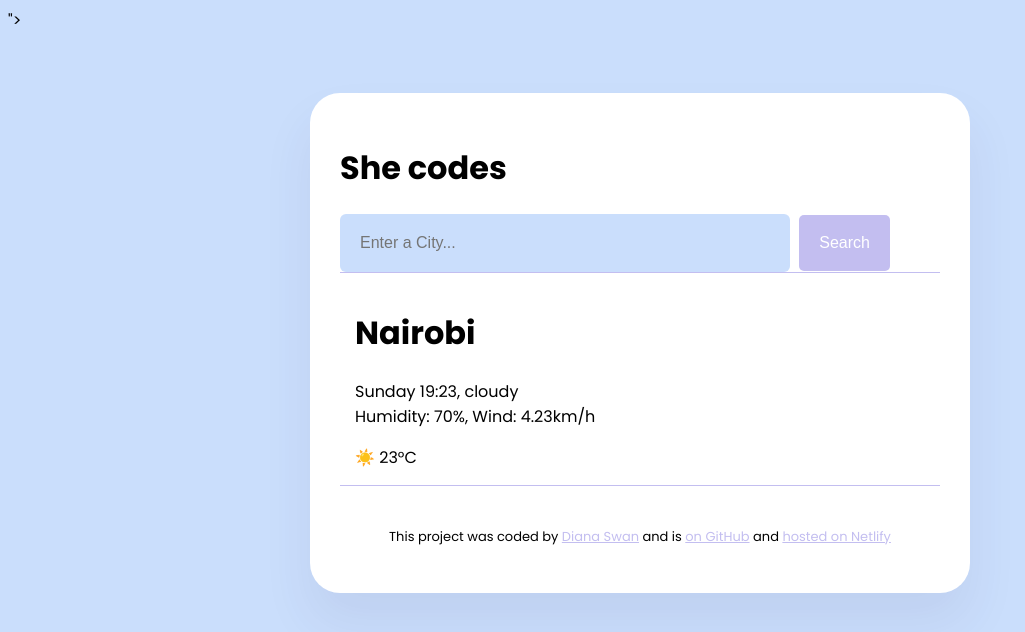
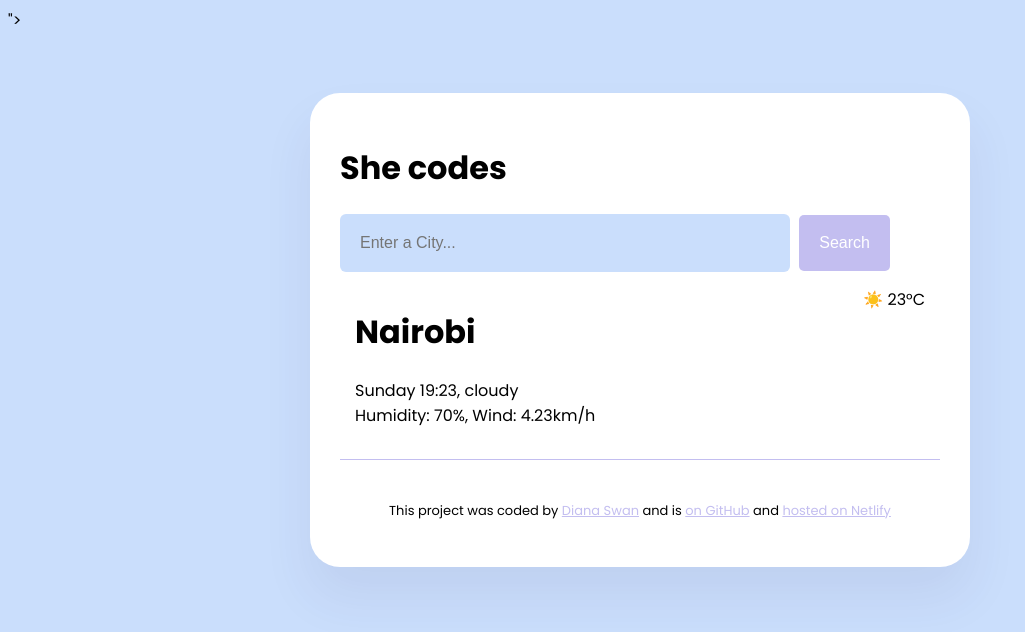
Before and after one commit to DianaSwan/WeatherAppWeek7, a website: page index.html in a window 1280 px wide. Shown: the whole page, without its empty margins (0-1025 px from the left). Drawn offline with Linux system fonts and the light colour scheme.

Commit message:
Restyled the main section

```diff
--- a/index.html
+++ b/index.html
@@ -12,14 +12,16 @@
   </head>
   <body>
     <div class="weather-app">
+      <header>
       <h1>She codes</h1>
       <form action="/search" method="GET" class="search-form">
         <input type="search" name="query" minlength="2" placeholder="Enter a City..." required class="search-form-input">
         <input type="submit" value="Search" class="search-form-button">
       </form>
-
+    </header>
 
     <main>
+      <div class="weather-app-data">
       <div>
     <h1>Nairobi</h1>
     <p>
@@ -29,6 +31,7 @@ Humidity: 70%, Wind: 4.23km/h
     </p>
   </div>
    <div>☀️ 23°C</div>
+  </div>
   </main>
   <br>
     <p>
--- a/src/styles.css
+++ b/src/styles.css
@@ -142,8 +142,10 @@ body {
 main {
   border-bottom: 1px solid #c3bef0;
   padding: 15px;
-  border-top: 1px solid #c3bef0;
-  padding: 15px;
+}
+.weather-app-data {
+  display: flex;
+  justify-content: space-between;
 }
 
 footer {
```
